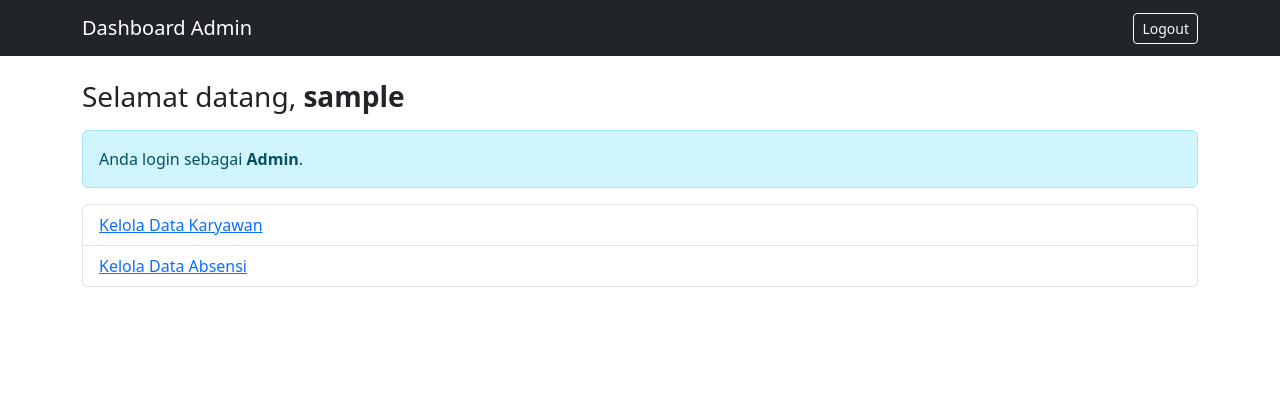
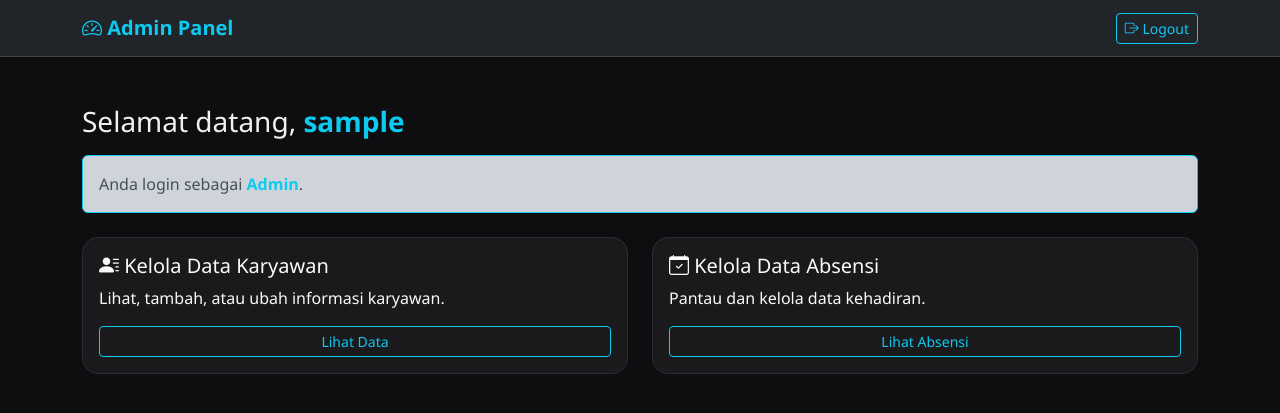
Before and after one commit to Ilhamsukakoding/ProjectWebTeori, a PHP site: page /admin/dashboard.php in a window 1280 px wide. Shown: the top 413 px of the page. Run offline with PHP 8.4, Linux system fonts and the light colour scheme; the visitor is signed in with stand-in values (Sample User, id 1).

Commit message:
update frontend pada admin

```diff
--- a/admin/dashboard.php
+++ b/admin/dashboard.php
@@ -14,27 +14,72 @@ if (!is_admin()) {
     <meta charset="UTF-8">
     <title>Dashboard Admin - Absensi Pekerjaan</title>
     <link href="https://cdn.jsdelivr.net/npm/bootstrap@5.3.0/dist/css/bootstrap.min.css" rel="stylesheet">
+    <link href="https://cdn.jsdelivr.net/npm/bootstrap-icons@1.10.5/font/bootstrap-icons.css" rel="stylesheet">
+    <style>
+        body {
+            background-color: #0e0e10;
+            color: #f1f1f1;
+            font-family: 'Segoe UI', sans-serif;
+        }
+        .navbar {
+            border-bottom: 1px solid #444;
+        }
+        .card-custom {
+            background-color: #1a1a1d;
+            border: 1px solid #2d2d31;
+            transition: transform 0.2s ease-in-out;
+            border-radius: 16px;
+        }
+        .card-custom:hover {
+            transform: translateY(-5px);
+            box-shadow: 0 8px 20px rgba(0, 191, 255, 0.2);
+        }
+        a {
+            text-decoration: none;
+        }
+        .list-group-item {
+            background-color: transparent;
+            border: none;
+            color: #00bfff;
+        }
+        .list-group-item:hover {
+            background-color: #2d2d31;
+            border-radius: 12px;
+        }
+    </style>
 </head>
 <body>
 <nav class="navbar navbar-expand-lg navbar-dark bg-dark">
   <div class="container">
-    <a class="navbar-brand" href="#">Dashboard Admin</a>
+    <a class="navbar-brand fw-bold text-info" href="#"><i class="bi bi-speedometer2"></i> Admin Panel</a>
     <div class="d-flex">
-        <a href="../logout.php" class="btn btn-outline-light btn-sm">Logout</a>
+        <a href="../logout.php" class="btn btn-outline-info btn-sm"><i class="bi bi-box-arrow-right"></i> Logout</a>
     </div>
   </div>
 </nav>
 
-<div class="container mt-4">
-    <h3>Selamat datang, <strong><?= htmlspecialchars($_SESSION['username']) ?></strong></h3>
+<div class="container mt-5">
+    <h3>Selamat datang, <strong class="text-info"><?= htmlspecialchars($_SESSION['username']) ?></strong></h3>
+    <div class="alert alert-dark mt-3 border-info">
+        Anda login sebagai <strong class="text-info">Admin</strong>.
+    </div>
 
-    <div class="alert alert-info mt-3">
-        Anda login sebagai <strong>Admin</strong>.
+    <div class="row mt-4">
+        <div class="col-md-6 mb-3">
+            <div class="card card-custom p-3 text-light">
+                <h5><i class="bi bi-person-lines-fill"></i> Kelola Data Karyawan</h5>
+                <p class="text-light">Lihat, tambah, atau ubah informasi karyawan.</p>
+                <a href="karyawan.php" class="btn btn-outline-info btn-sm">Lihat Data</a>
+            </div>
+        </div>
+        <div class="col-md-6 mb-3">
+            <div class="card card-custom p-3 text-light">
+                <h5><i class="bi bi-calendar-check"></i> Kelola Data Absensi</h5>
+                <p class="text-light">Pantau dan kelola data kehadiran.</p>
+                <a href="absensi.php" class="btn btn-outline-info btn-sm">Lihat Absensi</a>
+            </div>
+        </div>
     </div>
-    <ul class="list-group">
-        <li class="list-group-item"><a href="karyawan.php">Kelola Data Karyawan</a></li>
-        <li class="list-group-item"><a href="absensi.php">Kelola Data Absensi</a></li>
-    </ul>
 </div>
 </body>
 </html>
```
Also changed, not shown: admin/absensi.php (+60 -11 lines), admin/karyawan.php (+77 -24 lines).
